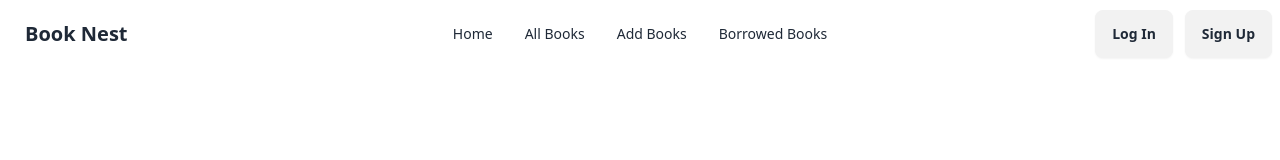
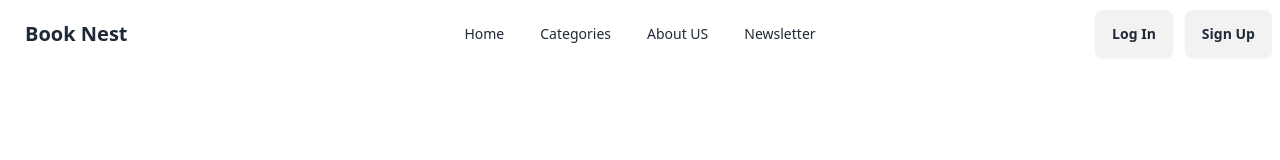
Before and after one commit to omlan99/BookNest, a React (Vite) app: page /login in a window 1280 px wide. Shown: the top 160 px of the page. Built offline with nearby package versions, Linux system fonts and the light colour scheme; no server answers.

Commit message:
added navbar and margin padding

```diff
--- a/src/Components/About.jsx
+++ b/src/Components/About.jsx
@@ -5,10 +5,10 @@ import { Link } from "react-router-dom";
 
 const About = () => {
   return (
-    <div>
-      <div className="grid lg:grid-cols-2 text-left gap-10 px-5 mb-20">
+
+      <div className="grid lg:grid-cols-2 text-left gap-10 px-5 mt-[100px] pt-20 py-5" id="about">
         <div className="space-y-3 my-auto order-last lg:order-first">
-          <h3 className="font-medium text-3xl">For the Love of Reading</h3>
+          <h3 className="font-medium text-3xl">What We Have To Offer</h3>
           <div>
             <h6 className="font-semibold py-2">Selection</h6>
             <p>
@@ -42,7 +42,7 @@ const About = () => {
             <Lottie animationData={Animationdata}></Lottie>
         </div>
       </div>
-    </div>
+
   );
 };
 
--- a/src/Components/Categories.jsx
+++ b/src/Components/Categories.jsx
@@ -21,8 +21,8 @@ const Categories = () => {
   }, []);
 
   return (
-    <div className="pt-20" id="category">
-      <h2 className="text-2xl font-bold text-center pb-5">Categories</h2>
+    <div className="mt-[100px] pt-20" id="category">
+      <h2 className="text-3xl font-bold text-center  py-5 mb-5">Categories</h2>
       {loading ? (
         <>
           <div className="w-full h-full flex justify-center items-center">
@@ -40,7 +40,7 @@ const Categories = () => {
         </>
       ) : (
         <>
-          <div className="grid md:grid-cols-3- lg:grid-cols-4 gap-4 mb-20 px-5 ">
+          <div className="grid md:grid-cols-3- lg:grid-cols-4 gap-4  px-5 ">
             {categories.map((category, index) => (
               <Link to={`/category/${category}`}>
                 <div key={index} className="card border p-4 cursor-pointer">
--- a/src/Components/Footer.jsx
+++ b/src/Components/Footer.jsx
@@ -1,6 +1,6 @@
 const Footer = () => {
   return (
-    <div className="bg-base-200">
+    <div className="bg-base-200 mt-[100px]">
       <footer className="footer container mx-auto  text-base-content p-10">
         <nav>
           <h6 className="footer-title">Services</h6>
--- a/src/Components/Navbar.jsx
+++ b/src/Components/Navbar.jsx
@@ -1,7 +1,7 @@
 import React, { useContext } from "react";
 import { Link } from "react-router-dom";
 import { AuthContext } from "../Context/AuthProvider";
-
+import {  Link as ScrollLink } from "react-scroll";
 const Navbar = () => {
   const { user, signOutUser } = useContext(AuthContext);
   const links = (
@@ -9,9 +9,12 @@ const Navbar = () => {
       <li>
         <Link to={"/"}>Home</Link>
       </li>
-
+      <li><ScrollLink to="category" smooth={true} duration={500}>Categories</ScrollLink></li>
+      <li><ScrollLink to="about" smooth={true} duration={500}>About US</ScrollLink></li>
+      <li><ScrollLink to="newsletter" smooth={true} duration={500}>Newsletter</ScrollLink></li>
       <>
-        <li>
+       {
+        user ? <> <li>
         <Link to={"/allBooks"}>All Books</Link>
       </li>
       <li>
@@ -19,7 +22,8 @@ const Navbar = () => {
       </li>
       <li>
         <Link to={"/borrowedBooks"}>Borrowed Books</Link>
-        </li>
+      </li></> : <></>
+       }
       </>
     </>
   );
@@ -46,7 +50,7 @@ const Navbar = () => {
             </div>
             <ul
               tabIndex={0}
-              className="menu menu-sm dropdown-content bg-base-100 rounded-box z-[1] mt-3 w-52 p-2 shadow"
+              className="menu menu-sm dropdown-content bg-base-100 rounded-box z-[1] mt-3 w-52 p-2 shadow space-y-1"
             >
               {links}
             </ul>
@@ -54,7 +58,7 @@ const Navbar = () => {
           <a className="btn btn-ghost text-xl">Book Nest</a>
         </div>
         <div className="navbar-center hidden lg:flex">
-          <ul className="menu menu-horizontal px-1">{links}</ul>
+          <ul className="menu menu-horizontal px-1 space-x-1">{links}</ul>
         </div>
         <div className="navbar-end gap-3">
           {user ? (
--- a/src/Components/Newsletter.jsx
+++ b/src/Components/Newsletter.jsx
@@ -3,7 +3,7 @@ import { Link } from "react-router-dom";
 
 const Newsletter = () => {
   return (
-    <div  className="space-y-2 py-10 bg-[#f4f0ef] mb-20 text-center">
+    <div  className="space-y-2 mt-[100px]  bg-[#f4f0ef]  py-[100px]  text-center" id="newsletter">
       <h3 className="font-bold text-4xl">Sign up for our Monthly Newsletter!</h3>
       <p className="font-semibold pb-10">
         Want to be updated with new visa news
--- a/src/Components/Slider.jsx
+++ b/src/Components/Slider.jsx
@@ -37,7 +37,7 @@ const Slider = () => {
                 {" "}
                 Searching for Your Next Read? <br /> Find It Here & Borrow Instantly!{" "}
               </p>
-                <Link to={"category"} href="" className="btn">Show Books</Link>
+                <Link to={"category"} smooth={true} duration={500} href="" className="btn">Show Books</Link>
             </div>
           </div>
         </SwiperSlide>
--- a/src/Pages/Borrowedbooks.jsx
+++ b/src/Pages/Borrowedbooks.jsx
@@ -121,7 +121,7 @@ const Borrowedbooks = () => {
       ) : (
         <>
           <div className="w-full  min-h-screen flex justify-center items-center">
-            <p className="text-2xl font-bold">
+            <p className="text-3xl font-bold px-5 text-center">
               You did not borrowed any books yet
             </p>
           </div>
```
Lines whose indentation alone changed are shown as unchanged.
